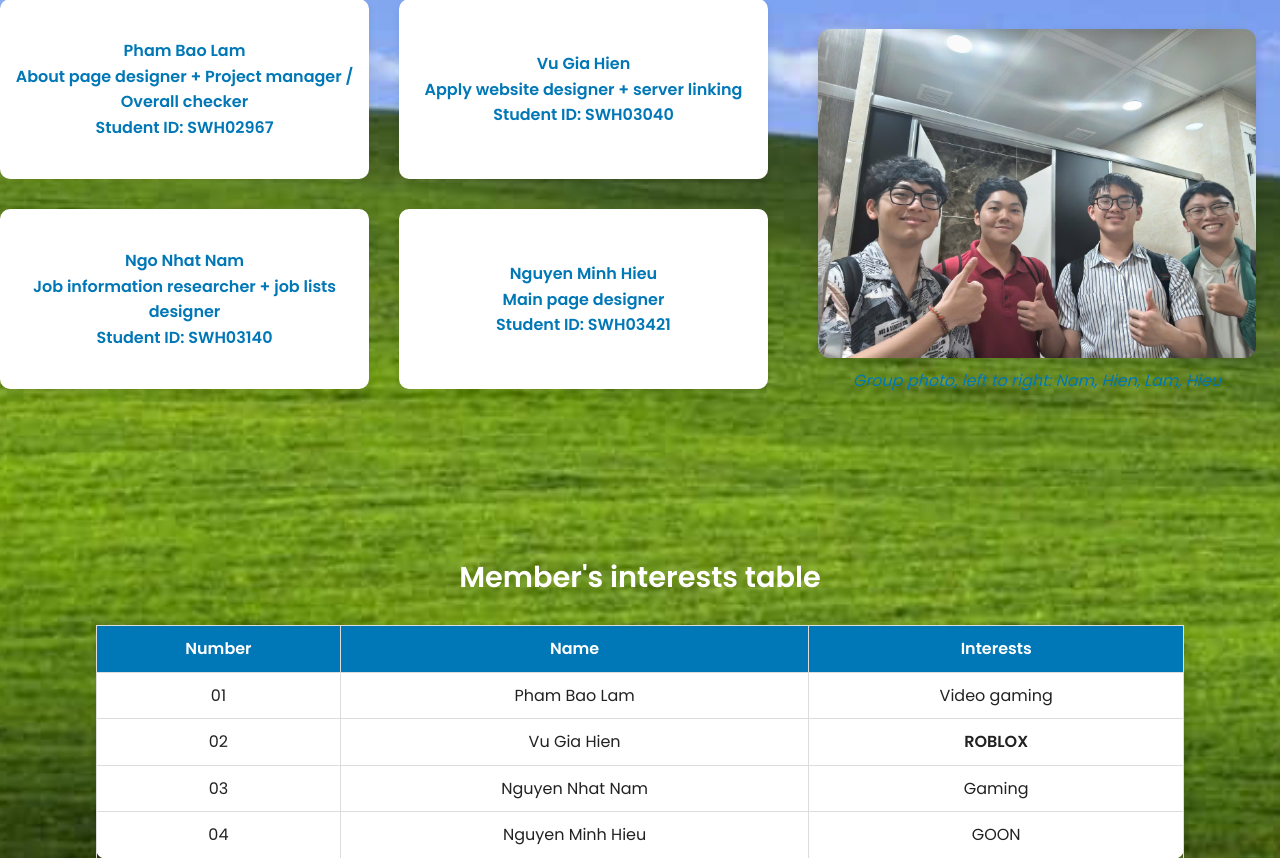
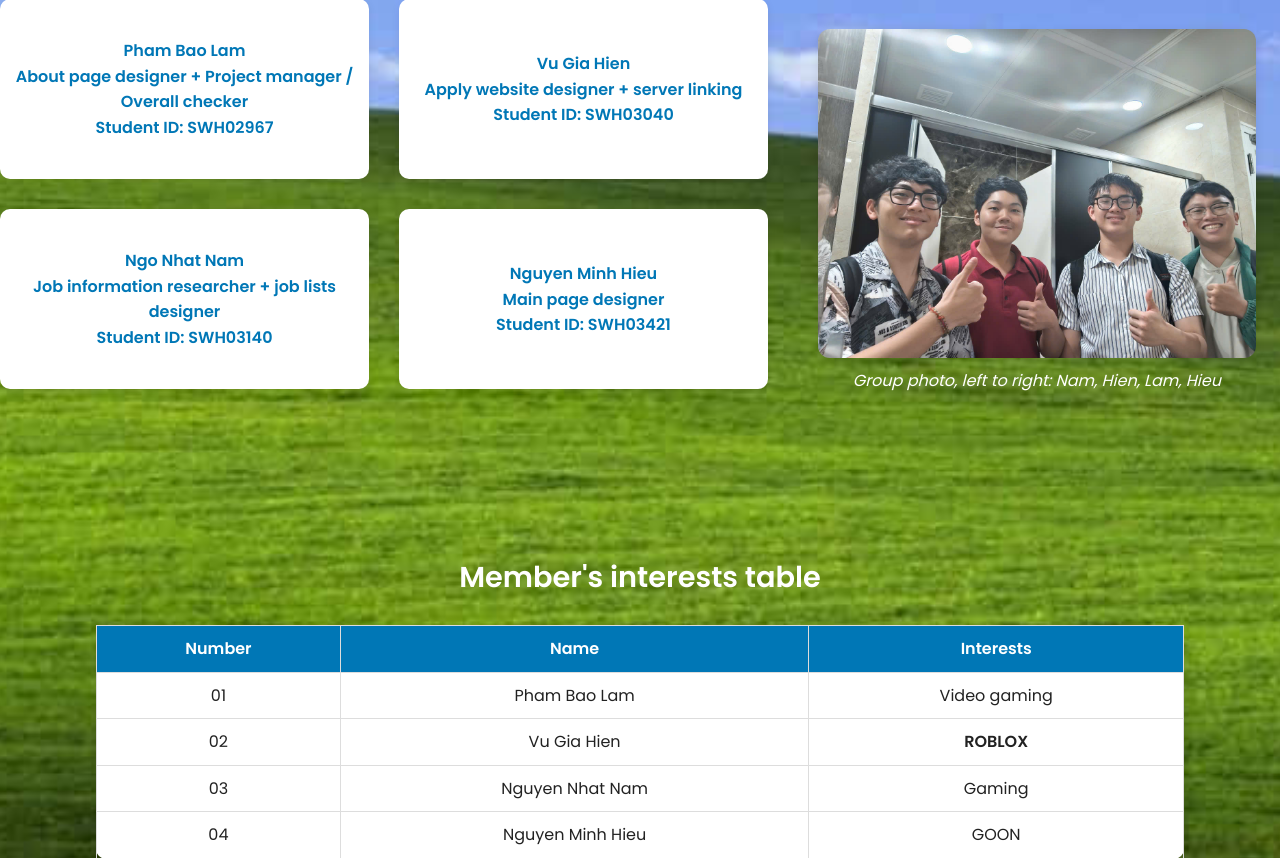
Before and after one commit to 106215431/COS10026-Project-Part-2, a PHP site: page /project1/about.html in a window 1280 px wide. Shown: the part 831-1689 px from the top of the page. Run offline with PHP 8.4, Linux system fonts and the light colour scheme.

Commit message:
group-photo-cap color fix

```diff
--- a/styles/styles.css
+++ b/styles/styles.css
@@ -366,7 +366,7 @@ figure.stuid {
     display: flex;
     justify-content: center;
     font-style: italic;
-    color: #0077b6;
+    color: #ffffff;
     margin-top: 10px;
     text-align: center;
 }
@@ -390,14 +390,6 @@ figure.stuid {
     height: auto;
     border-radius: 12px;
     box-shadow: 0 3px 10px rgba(0,0,0,0.1);
-}
-
-#group-photo-cap {
-    display: flex;
-    justify-content: center;
-    font-style: italic;
-    color: #0077b6;
-    margin-top: 10px;
 }
 
 /* === Tables === */
```
